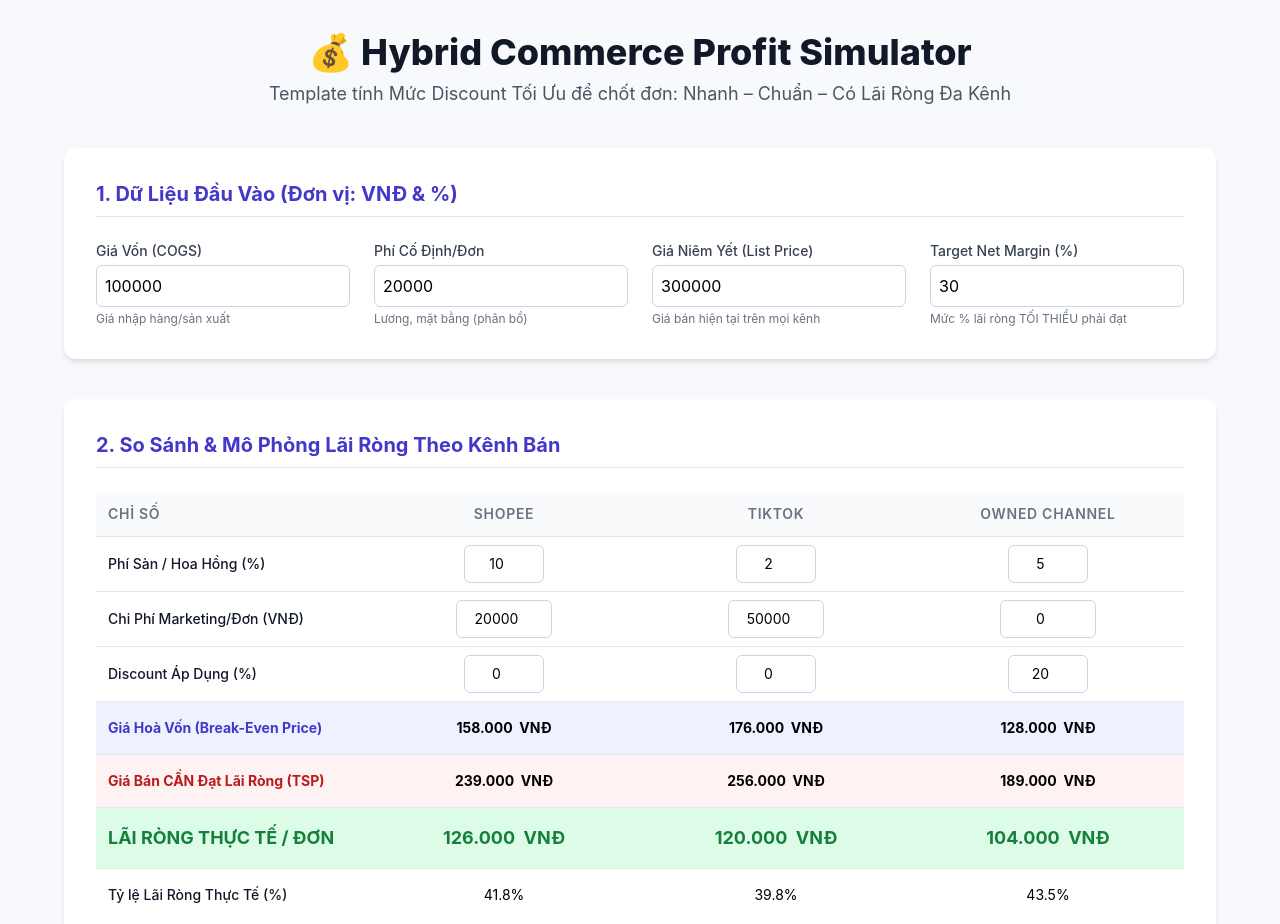
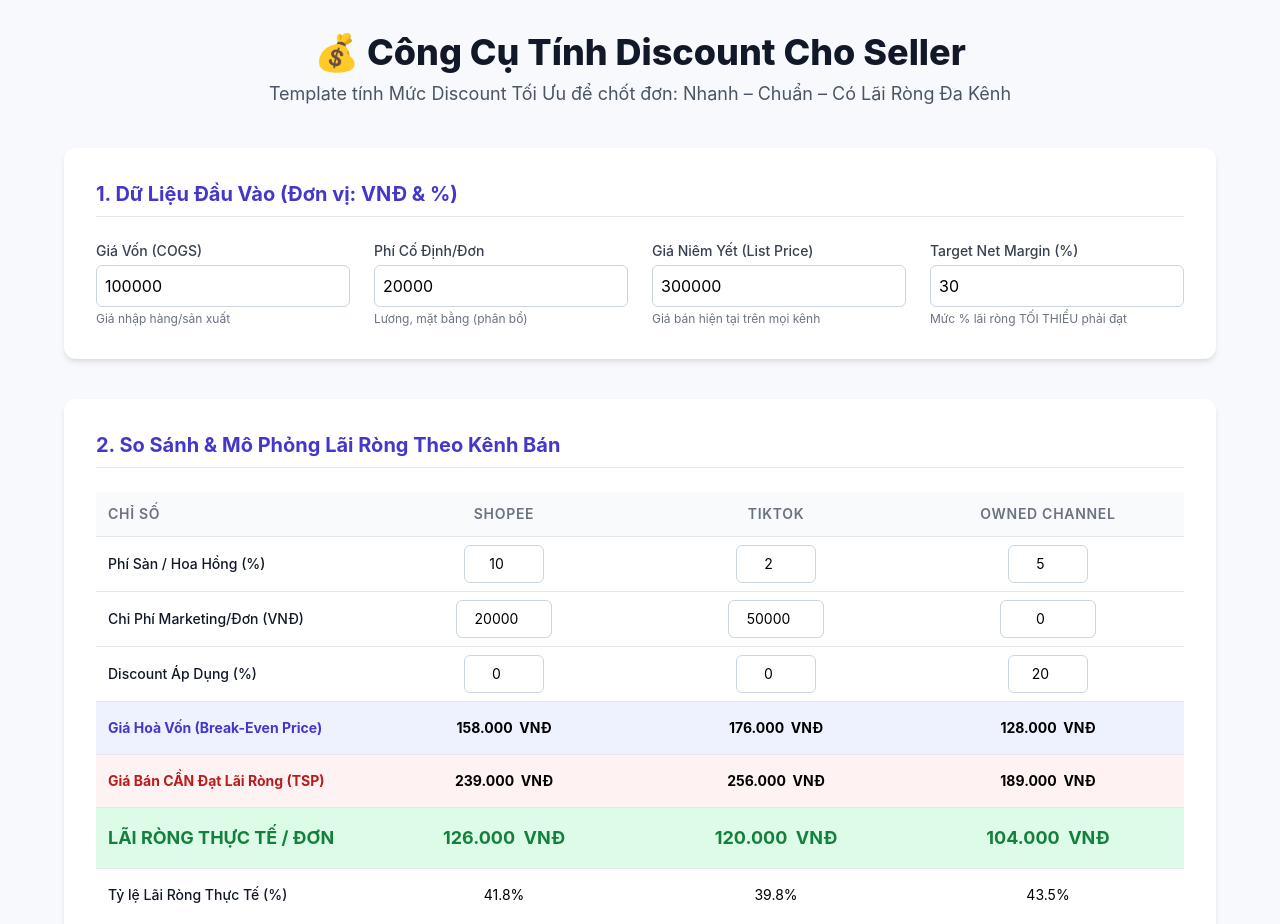
Before and after one commit to legolas1a/discount-calculator, a plain HTML site: page index.html in a window 1280 px wide. Shown: the top 924 px of the page. Drawn offline with nearby package versions, Linux system fonts and the light colour scheme.

```diff
--- a/index.html
+++ b/index.html
@@ -48,7 +48,7 @@
     <div class="max-w-6xl mx-auto">
         <header class="text-center mb-10">
             <h1 class="text-3xl sm:text-4xl font-extrabold text-gray-900 mb-2">
-                💰 Hybrid Commerce Profit Simulator
+                💰 Công Cụ Tính Discount Cho Seller
             </h1>
             <p class="text-lg text-gray-600">
                 Template tính Mức Discount Tối Ưu để chốt đơn: Nhanh – Chuẩn – Có Lãi Ròng Đa Kênh
```
